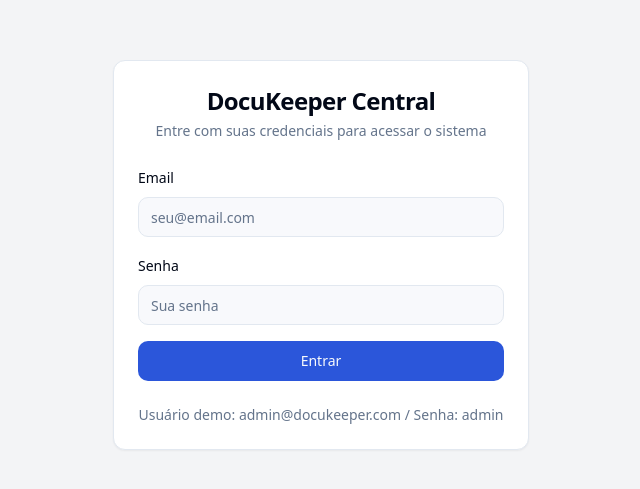
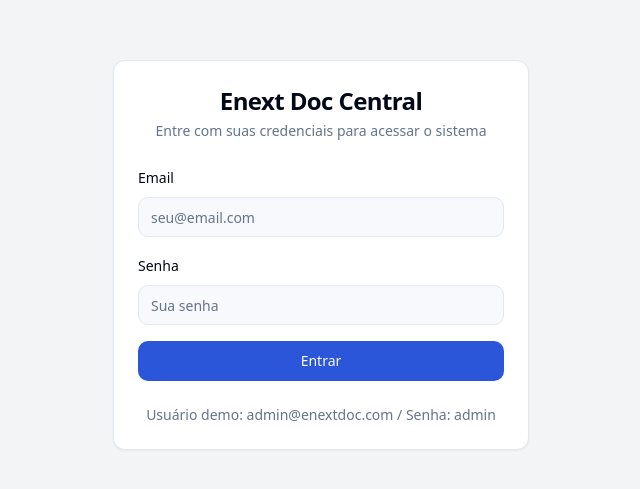
Before and after one commit to dougllasaraujjo/docu-keeper-central, a React (Vite) app: page /login in a window 1280 px wide. Shown: the part 145-634 px from the top of the page, without its empty margins (319-959 px from the left). Built offline with nearby package versions, Linux system fonts and the light colour scheme.

Commit message:
alteracao para enextdoc

```diff
--- a/src/components/layout/AppHeader.tsx
+++ b/src/components/layout/AppHeader.tsx
@@ -96,7 +96,7 @@ export function AppHeader() {
               <FileText className="h-5 w-5 text-white" />
             </div>
             <span className="text-xl font-bold bg-gradient-to-r from-primary to-primary/80 bg-clip-text text-transparent">
-              DocuKeeper
+              EnextDoc
             </span>
           </Link>
 
@@ -156,7 +156,7 @@ export function AppHeader() {
                 variant="default"
                 size="sm"
                 className="hidden md:flex"
-                onClick={() => {}}
+                onClick={() => { }}
               >
                 <PlusCircle className="h-4 w-4 mr-1" />
                 Novo Documento
@@ -167,7 +167,7 @@ export function AppHeader() {
                 variant="outline"
                 size="sm"
                 className="hidden md:flex"
-                onClick={() => {}}
+                onClick={() => { }}
               >
                 <PlusCircle className="h-4 w-4 mr-1" />
                 Nova PO
--- a/src/components/layout/AppSidebar.tsx
+++ b/src/components/layout/AppSidebar.tsx
@@ -28,7 +28,7 @@ export function AppSidebar() {
   return (
     <Sidebar>
       <SidebarHeader className="p-4">
-        <h2 className="text-xl font-bold text-white">DocuKeeper</h2>
+        <h2 className="text-xl font-bold text-white">EnextDoc</h2>
         <p className="text-xs text-slate-400">Gestão de Contratos e POs</p>
       </SidebarHeader>
 
--- a/src/contexts/AuthContext.tsx
+++ b/src/contexts/AuthContext.tsx
@@ -14,7 +14,7 @@ interface AuthContextType {
 const mockUser: User = {
   id: "1",
   name: "Administrador",
-  email: "admin@docukeeper.com",
+  email: "admin@enextdoc.com",
   role: "admin",
   permissions: {
     documents: true,
@@ -29,10 +29,9 @@ export const AuthProvider = ({ children }: { children: React.ReactNode }) => {
   const [user, setUser] = useState<User | null>(null);
   const [isLoading, setIsLoading] = useState(true);
 
-  // Simula verificação de autenticação ao carregar a página
   useEffect(() => {
     const checkAuth = () => {
-      const savedUser = localStorage.getItem("docukeeper_user");
+      const savedUser = localStorage.getItem("enextdoc_user");
       if (savedUser) {
         setUser(JSON.parse(savedUser));
       }
@@ -43,15 +42,13 @@ export const AuthProvider = ({ children }: { children: React.ReactNode }) => {
   }, []);
 
   const login = async (email: string, password: string) => {
-    // Simulação de login - em produção, conectaria a um backend real
     setIsLoading(true);
     try {
-      await new Promise((resolve) => setTimeout(resolve, 1000)); // Simula chamada de API
+      await new Promise((resolve) => setTimeout(resolve, 1000));
 
-      // Valida o usuário (em produção, isso seria uma chamada de API)
-      if (email === "admin@docukeeper.com" && password === "admin") {
+      if (email === "admin@enextdoc.com" && password === "admin") {
         setUser(mockUser);
-        localStorage.setItem("docukeeper_user", JSON.stringify(mockUser));
+        localStorage.setItem("enextdoc_user", JSON.stringify(mockUser));
       } else {
         throw new Error("Credenciais inválidas");
       }
@@ -64,7 +61,7 @@ export const AuthProvider = ({ children }: { children: React.ReactNode }) => {
 
   const logout = () => {
     setUser(null);
-    localStorage.removeItem("docukeeper_user");
+    localStorage.removeItem("enextdoc_user");
   };
 
   const hasPermission = (module: "documents" | "purchaseOrders" | "users") => {
--- a/src/pages/Login.tsx
+++ b/src/pages/Login.tsx
@@ -55,7 +55,7 @@ const Login = () => {
       <div className="w-full max-w-md px-4">
         <Card>
           <CardHeader className="space-y-1">
-            <CardTitle className="text-2xl font-bold text-center">DocuKeeper Central</CardTitle>
+            <CardTitle className="text-2xl font-bold text-center">Enext Doc Central</CardTitle>
             <CardDescription className="text-center">
               Entre com suas credenciais para acessar o sistema
             </CardDescription>
@@ -104,7 +104,7 @@ const Login = () => {
           </CardContent>
           <CardFooter className="flex justify-center">
             <p className="text-sm text-muted-foreground">
-              Usuário demo: admin@docukeeper.com / Senha: admin
+              Usuário demo: admin@enextdoc.com / Senha: admin
             </p>
           </CardFooter>
         </Card>
```
Also changed, not shown: src/pages/Dashboard.tsx (+5 -3 lines).
